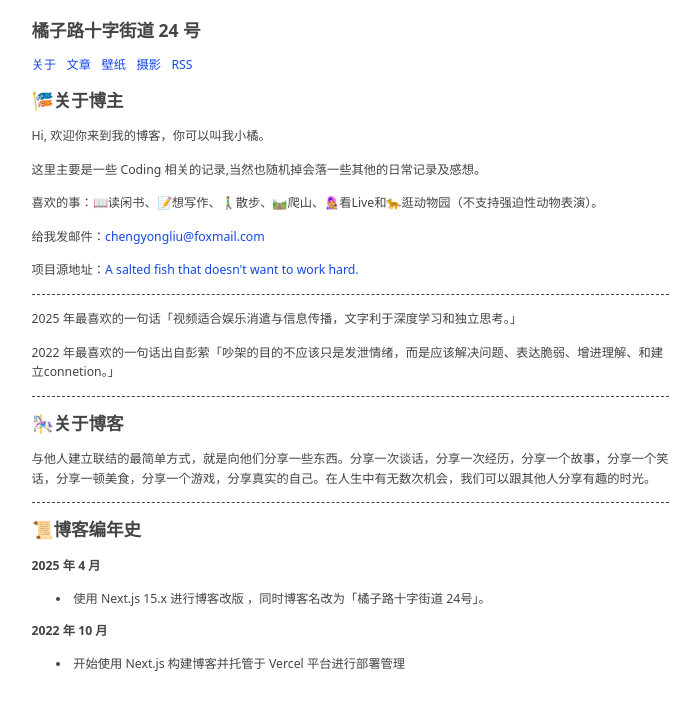
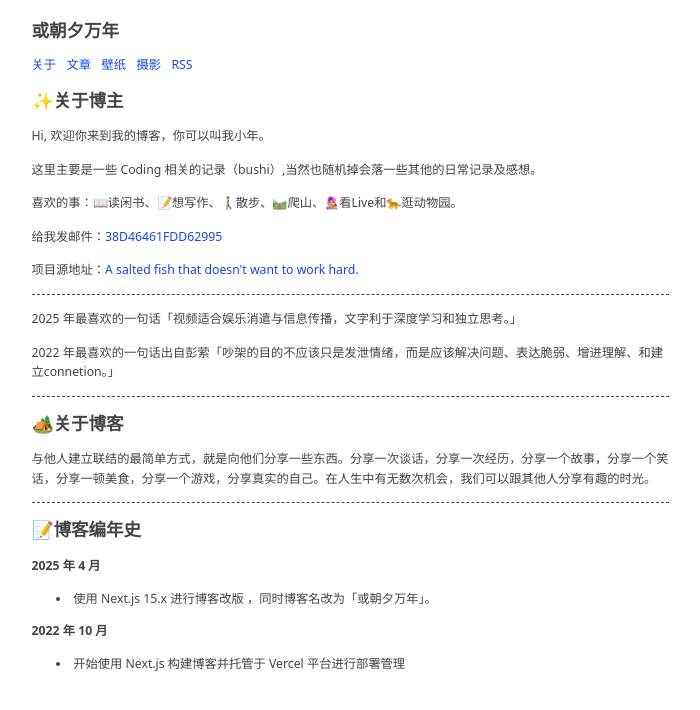
Before and after one commit to LiminalAuraCollective/blog, a Next.js app: page / in a window 1280 px wide. Shown: the top 710 px of the page, without its empty margins (290-990 px from the left). Built offline with nearby package versions, Linux system fonts and the light colour scheme; what react-photo-view would draw is missing.

Commit message:
fix(metadata): update info

```diff
--- a/app/page.tsx
+++ b/app/page.tsx
@@ -35,14 +35,14 @@ function ListElement({ children }: { children: React.ReactNode }) {
 export default function Home() {
   return (
     <main>
-      <TitleElement title="关于博主" icon="🎏" />
-      <PElement text="Hi, 欢迎你来到我的博客，你可以叫我小橘。" />
-      <PElement text="这里主要是一些 Coding 相关的记录,当然也随机掉会落一些其他的日常记录及感想。" />
-      <PElement text="喜欢的事：📖读闲书、📝想写作、🚶‍♂️散步、🛤爬山、👩‍🎤看Live和🐆逛动物园（不支持强迫性动物表演）。" />
+      <TitleElement title="关于博主" icon="✨" />
+      <PElement text="Hi, 欢迎你来到我的博客，你可以叫我小年。" />
+      <PElement text="这里主要是一些 Coding 相关的记录（bushi）,当然也随机掉会落一些其他的日常记录及感想。" />
+      <PElement text="喜欢的事：📖读闲书、📝想写作、🚶‍♂️散步、🛤爬山、👩‍🎤看Live和🐆逛动物园。" />
       <PElement>
         给我发邮件：
         <NavigationLink href="mailto:chengyongliu@foxmail.com">
-          chengyongliu@foxmail.com
+          38D46461FDD62995
         </NavigationLink>
       </PElement>
       <PElement>
@@ -58,16 +58,13 @@ export default function Home() {
       <PElement text="2025 年最喜欢的一句话「视频适合娱乐消遣与信息传播，文字利于深度学习和独立思考。」" />
       <PElement text="2022 年最喜欢的一句话出自彭萦「吵架的目的不应该只是发泄情绪，而是应该解决问题、表达脆弱、增进理解、和建立connetion。」" />
       <HRElement />
-      <TitleElement title="关于博客" icon="🎠" />
+      <TitleElement title="关于博客" icon="🏕" />
       <PElement text="与他人建立联结的最简单方式，就是向他们分享一些东西。分享一次谈话，分享一次经历，分享一个故事，分享一个笑话，分享一顿美食，分享一个游戏，分享真实的自己。在人生中有无数次机会，我们可以跟其他人分享有趣的时光。" />
       <HRElement />
-      <TitleElement title="博客编年史" icon="📜" />
+      <TitleElement title="博客编年史" icon="📝" />
       <SubTElement text="2025 年 4 月" />
       <ListElement>
-        <li>
-          使用 Next.js 15.x 进行博客改版 ，同时博客名改为「橘子路十字街道
-          24号」。
-        </li>
+        <li>使用 Next.js 15.x 进行博客改版 ，同时博客名改为「或朝夕万年」。</li>
       </ListElement>
       <SubTElement text="2022 年 10 月" />
       <ListElement>
--- a/app/rss.xml/route.ts
+++ b/app/rss.xml/route.ts
@@ -3,15 +3,16 @@ import { parseISO, setHours } from "date-fns";
 import { baseUrl } from "@/lib/config";
 import { postsOrderedByDate } from "@/lib/posts";
 import { IRSSChannel } from "@/lib/types";
+import { MetadataConfig } from "@/lib/metadata";
 
 const createPostUrl = (url: string) => {
   return url + "?utm_campaign=feed&utm_source=rss2";
 };
 
 const feedChannel: IRSSChannel = {
-  title: "橘子路十字街道 24 号",
+  title: MetadataConfig.metadata.title.default,
   link: baseUrl,
-  description: "Recent content on 橘子路十字街道 24 号",
+  description: `Recent content on ${MetadataConfig.metadata.title.default}`,
   language: "zh-cn",
   generator: "RSS 2.0",
   lastBuildDate: new Date(),
@@ -20,7 +21,7 @@ const feedChannel: IRSSChannel = {
     rel: "self",
     type: "application/rss+xml",
   },
-  managingEditor: "chengyongliu@foxmail.com (橘子路十字街道 24 号)",
+  managingEditor: `chengyongliu@foxmail.com (${MetadataConfig.metadata.title.default})`,
   docs: "https://www.rssboard.org/rss-specification",
 };
 
--- a/components/HeaderMain.tsx
+++ b/components/HeaderMain.tsx
@@ -1,4 +1,5 @@
 import NavigationLink from "./NavigationLink";
+import { MetadataConfig } from "@/lib/metadata";
 
 export default function HeaderMain() {
   return (
@@ -8,7 +9,7 @@ export default function HeaderMain() {
           href="/"
           className="hover:no-underline! text-current mr-0!"
         >
-          橘子路十字街道 24 号
+          {MetadataConfig.metadata.title.default}
         </NavigationLink>
       </h1>
       <nav className="my-4 text-sm">
--- a/lib/metadata.ts
+++ b/lib/metadata.ts
@@ -1,8 +1,8 @@
 export const MetadataConfig = {
   metadata: {
     title: {
-      default: "橘子路十字街道 24 号",
-      template: "%s | 橘子路十字街道 24 号",
+      default: "或朝夕万年",
+      template: "%s | 或朝夕万年",
     },
     description:
       "Text is suitable for learning and thinking, while videos are suitable for entertainment and dissemination. | 视频适合娱乐消遣与信息传播，文字利于深度学习和独立思考。",
```
